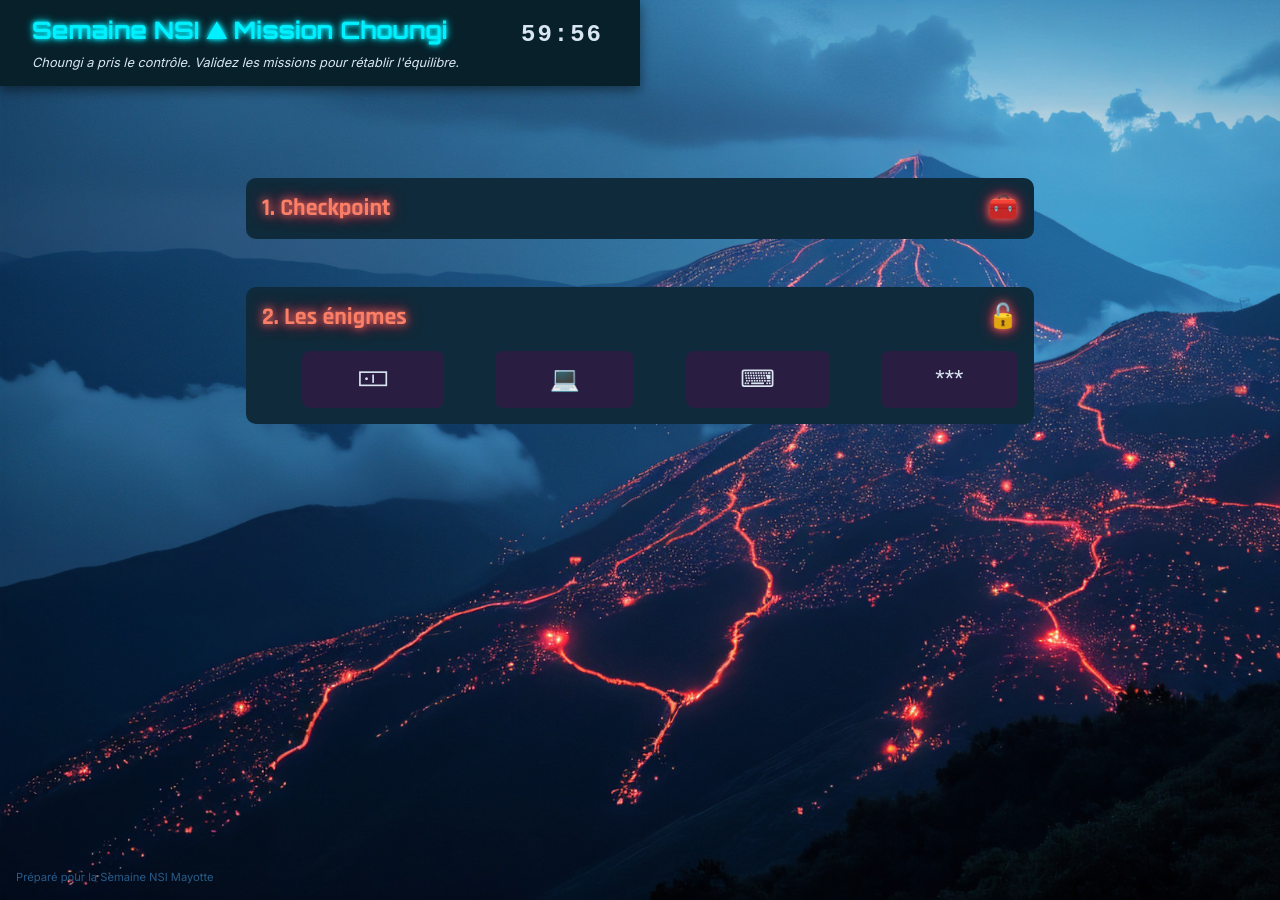
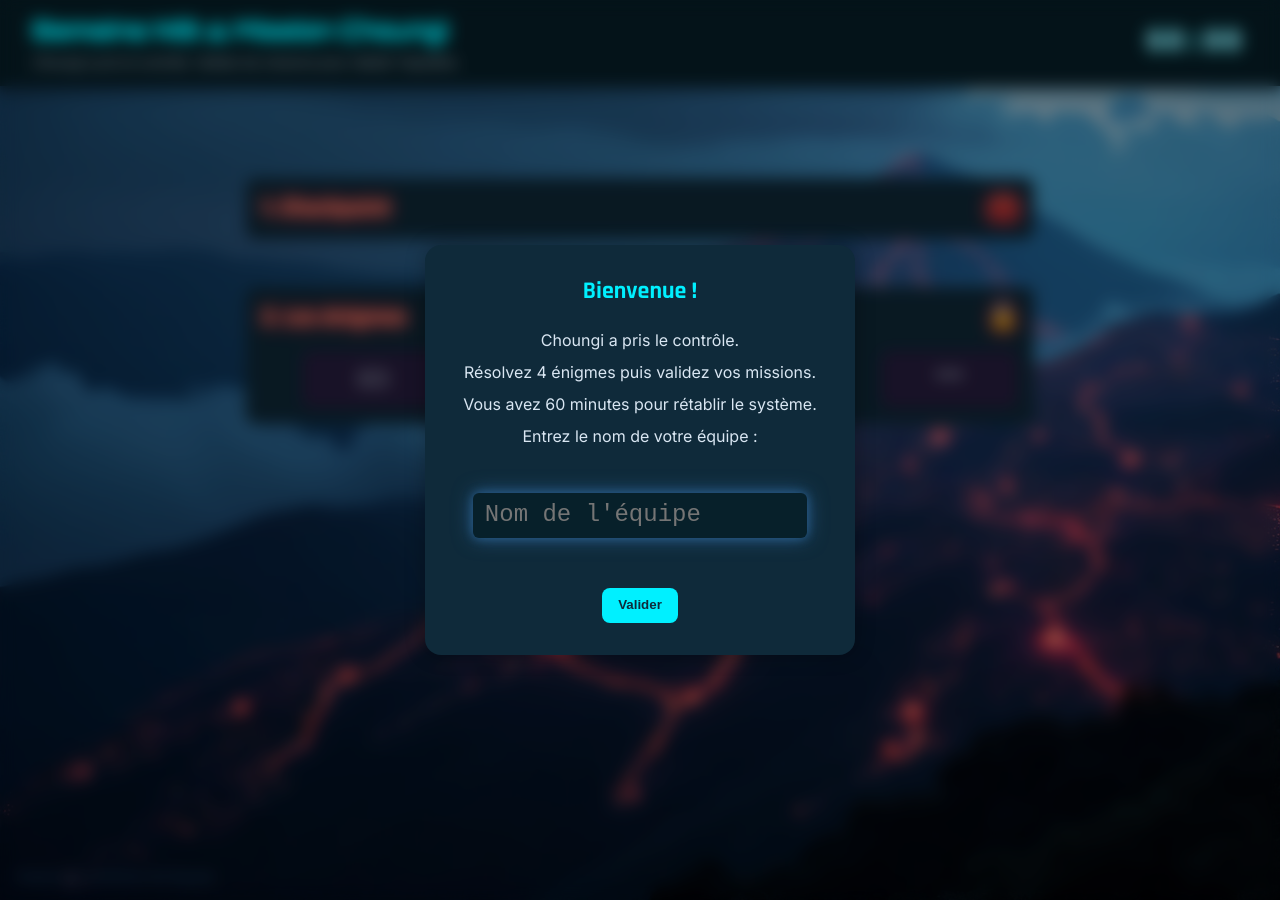
Before and after one commit to habored/chounsi, a Jekyll site: the page built from index.md, in a window 1280 px wide. Built offline with Jekyll 4.4.1, drawn with Linux system fonts in a browser that asks for light colours.

Commit message:
teamname et temps

```diff
--- a/_config.yml
+++ b/_config.yml
@@ -27,6 +27,7 @@ css_files:
   - '/assets/css/content.css'
   - '/assets/css/header.css'
   - '/assets/css/footer.css'
+  - '/assets/css/teamname.css'
 
 # plugins:
 #  - jekyll-feed
--- a/_includes/header.html
+++ b/_includes/header.html
@@ -1,13 +1,13 @@
 <header>
-  <div id="bandeau">
-    <div>
-      <a id="a-title" href="{{ site.baseurl }}/">
-        <h1 class='glitch'>Semaine NSI ⛰  Mission Choungi</h1>
-      </a>
+  <div>
+    <a id="a-title" href="{{ site.baseurl }}/">
+      <h1 class='glitch'>Semaine NSI ⛰  Mission Choungi</h1>
+    </a>
+    <div id="soustitre">
+      Choungi a pris le contrôle. Validez les missions pour rétablir l'équilibre.
     </div>
-    <div id="timer">60:00</div>
   </div>
-  <div id="soustitre">
-    Choungi a pris le contrôle. Validez les missions pour rétablir l'équilibre.
-  </div>
+  <div id="team"></div>
+  <div id="timer">60:00</div>
+  <script src="{{ site.baseurl }}/assets/js/cookies.js"></script>
 </header>
--- /dev/null
+++ b/_includes/teamname.html
@@ -0,0 +1,14 @@
+<div class="popup" id="teamname" style="display: none;">
+  <div class="popup-background"></div>
+
+  <div class="popup-content">
+    <h2>Bienvenue !</h2>
+    <p>Choungi a pris le contrôle.</p>
+    <p>Résolvez 4 énigmes puis validez vos missions.</p>
+    <p>Vous avez 60 minutes pour rétablir le système.</p>
+    <p>Entrez le nom de votre équipe :</p>
+    <input type="text" placeholder="Nom de l'équipe" />
+    <p class="feedback muted"></p>
+    <button id="validate">Valider</button>
+  </div>
+</div>
--- a/assets/css/content.css
+++ b/assets/css/content.css
@@ -80,7 +80,11 @@ enigmes
   }
 }
 
-.enigme input {
+/*
+Forms
+*/
+
+input[type="text"] {
   display: block;
   margin: 40px auto 20px auto;
   padding: 8px 12px;
@@ -93,13 +97,13 @@ enigmes
   outline: none;
   transition: 0.3s;
   box-shadow: 0 0 10px var(--muted), 0 0 20px var(--muted);
+  width: calc(100% - 2rem);
 }
 
-.enigme input:focus {
+input[type="text"]:focus {
   border-color: var(--muted);
   box-shadow: var(--glow-neon);
 }
-
 
 .back-btn {
   background: none;
@@ -123,6 +127,12 @@ enigmes
 }
 .success { background: #2ecc71; color: white; }
 
+
+@media(max-width: 680px) {
+  .feedback {
+    min-width: calc(100% - 4rem);
+  }
+}
 /*
 Terminé
 */
--- a/assets/css/header.css
+++ b/assets/css/header.css
@@ -3,34 +3,55 @@ header {
   padding: 1rem 2rem;
   align-items: center;
   box-shadow: 0 4px 12px rgba(0,0,0,0.5);
-  min-width: fit-content;
-  width: 50vw;
-
-}
-
-header #bandeau {
+  width: 100vw;
   display: flex;
   justify-content: space-between;
 }
 
-header #bandeau h1 {
+header h1 {
+  font-size: 1.5rem;
   font-family: var(--font-title);
-  font-size: 1.5rem;
   text-shadow: var(--glow-neon);
 }
 
-header #bandeau #timer {
+header #timer {
   margin: 0px 0px 0px 4rem;
   padding: 5px;
   font-weight: 700;
   font-family: monospace;
-  font-size: 1.5rem;
+  font-size: 1.8rem;
   letter-spacing: 2px;
   border-radius: 6px;
+  min-width: fit-content;
+  font-family: monospace;
+  text-shadow: var(--glow-neon);
 }
 
 header #soustitre {
   font-size: .8rem;
-  margin: auto;
+  margin-top: 10px;
   font-style: italic;
 }
+
+header #team {
+  min-width: fit-content;
+  font-size: 2rem;
+  font-family: monospace;
+  text-shadow: var(--glow-neon);
+}
+
+@media(max-width: 680px) {
+  header {
+    display: flex;
+    flex-direction: column;   /* align horizontal sur grand écran */
+    flex-wrap: wrap;       /* permet de passer à la ligne */
+    margin: auto;
+  }
+  header > *{
+    margin: 0!important;
+    padding: 4px!important;
+  }
+  header h1, header #soustitre  {
+    display: none;
+  }
+}
--- /dev/null
+++ b/assets/css/teamname.css
@@ -0,0 +1,56 @@
+.popup {
+  position: fixed;
+  top: 0;
+  left: 0;
+  width: 100%;
+  height: 100%;
+  display: flex;
+  justify-content: center;
+  align-items: center;
+  z-index: 1000;
+}
+
+.popup-background {
+  position: absolute;
+  width: 100%;
+  height: 100%;
+  background: rgba(0, 0, 0, 0.4);
+  backdrop-filter: blur(8px);
+}
+
+.popup-content {
+  background: var(--card);
+  color: var(--text);
+  position: relative;
+  border-radius: 1rem;
+  padding: 2rem;
+  box-shadow: 0 0 20px rgba(0,0,0,0.3);
+  text-align: center;
+  z-index: 1001;
+}
+
+.popup-content h2 {
+  font-family: var(--font-subtitle), sans-serif;
+  color: var(--accent-cyan);
+  text-shadow: var(--accent-cyan);
+  margin-bottom: 1.2rem;
+}
+
+button#validate {
+  padding: 0.6rem 1rem;
+  border: none;
+  border-radius: 0.5rem;
+  background: var(--accent-cyan);
+  color: var(--card);
+  cursor: pointer;
+  font-weight: bold;
+}
+
+button#validate:hover {
+  background: var(--accent-green);
+}
+
+.popup .feedback {
+  width: 100%;
+  margin: 10px auto;
+}
--- /dev/null
+++ b/assets/js/cookies.js
@@ -0,0 +1,59 @@
+function getCookie(name) {
+  const cookies = document.cookie.split("; ");
+  for (const cookie of cookies) {
+    const [key, value] = cookie.split("=");
+    if (key === name) return value;
+  }
+  return null;
+}
+
+/**
+ * options: { maxAge: number (s), path: string, expires: Date }
+ */
+function setCookie(name, value, options = {}) {
+  const defaults = { path: "/" };
+  const opts = Object.assign({}, defaults, options);
+
+  let cookie = `${name}=${value}`;
+
+  if (typeof opts.maxAge !== "undefined") cookie += `; max-age=${opts.maxAge}`;
+  if (opts.path) cookie += `; path=${opts.path}`;
+  if (opts.expires instanceof Date) cookie += `; expires=${opts.expires.toUTCString()}`;
+
+  document.cookie = cookie;
+}
+
+function setCookieStart() {
+  let start = getCookie("start");
+  if (!start) {
+    start = Date.now();
+    setCookie("start", start, { path: "/", maxAge: 3600 });
+  }
+  return Number(start);
+}
+
+function deleteCookie(name, path = "/") {
+  setCookie(name, "", { path: path, maxAge: 0 });
+}
+
+function deleteCookies() {
+  const keys = ["enigmesDone", "start", "teamName"];
+    for (const key of keys) {
+      deleteCookie(key);
+  }
+}
+
+function getTimefromStart() {
+  const start = getCookie("start");
+  if (!start) return null;
+  return Date.now() - Number(start);
+}
+
+function getMMSS4Display(elapsed) {
+  if (elapsed === null) return "00:00";
+  const minutes = Math.floor(elapsed / 60000);
+  const seconds = Math.floor((elapsed % 60000) / 1000);
+  return `${minutes.toString().padStart(2,'0')}:${seconds.toString().padStart(2,'0')}`;
+}
+
+function getTotalDuration() { return getMMSS4Display(getTimefromStart()) } ;
--- a/assets/js/fl4g.js
+++ b/assets/js/fl4g.js
@@ -1,4 +1,5 @@
 // requirements
+///cookies.js
 // sound.js
 
 
@@ -11,26 +12,6 @@ const _0xANSWERS = {
   "final": "QUxHT1JJVEhNRTIwMzVN"
 };
 
-/* ========== utilitaires cookie ========== */
-
-function __getCookie(name) {
-  const value = `; ${document.cookie}`;
-  const parts = value.split(`; ${name}=`);
-  if (parts.length === 2) return parts.pop().split(';').shift();
-  return null;
-}
-
-/**
- * options: { maxAge: number (s), path: string, expires: Date }
- */
-function __setCookie(name, value, options = {}) {
-  let cookie = `${name}=${value}`;
-  if (options.maxAge) cookie += `; max-age=${options.maxAge}`;
-  if (options.path) cookie += `; path=${options.path}`;
-  if (options.expires) cookie += `; expires=${options.expires.toUTCString()}`;
-  document.cookie = cookie;
-}
-
 /* ========== gestion des énigmes dans le cookie ========== */
 
 /**
@@ -39,7 +20,7 @@ function __setCookie(name, value, options = {}) {
  * eg, ["binaire", "python"]
  **/
 function _getEnigmesCookie() {
-  const rawCookie = __getCookie("enigmesDone");
+  const rawCookie = getCookie("enigmesDone");
   if (!rawCookie) return [];
   const enigmesArr = rawCookie.split(",").map(s => s.trim()).filter(Boolean);
   return enigmesArr;
@@ -67,7 +48,7 @@ function __addEnigmeToCookie(nameToAdd, options = {}) {
     // ajout
     enigmesDoneArray.push(nameToAdd);
     // mise à jour
-    __setCookie("enigmesDone", enigmesDoneArray.join(","), opt);
+    setCookie("enigmesDone", enigmesDoneArray.join(","), opt);
   }
   return enigmesDoneArray;
 }
@@ -82,7 +63,7 @@ function _setEnigmeDone(sectionId) {
 
   const feedback = section.querySelector(".feedback");
   // feeedback
-  feedback.textContent = "Bonne réponse ! Redirection en cours...";
+  feedback.textContent = "Bonne réponse !";
   feedback.className = "feedback success";
 
   const input = section.querySelector("input");
@@ -90,21 +71,18 @@ function _setEnigmeDone(sectionId) {
   input.disabled = true;
   // retirer l'écouteur de l'input
   if (input._handleEnter) {
-    input.removeEventListener("keypress", input._handleEnter);
+    input.removeEventListener("keydown", input._handleEnter);
   }
+  const button = document.querySelector(`.enigme-btn[data-target="${sectionId}"]`);
+  if (button) button.classList.add("done");
   //defer
   setTimeout(() => {
-      // Retour automatique à la liste des énigmes
-      const backBtn = section.querySelector(".back-btn");
-      if (backBtn) backBtn.click();
       // vide le feedback
       feedback.innerHTML = "";
       feedback.className = "feedback";
       // obligé de defer aussi sinon on voit plus le feedback =)
       // Ajoute la classe css done à la section et au bouton
       section.classList.add("done");
-      const button = document.querySelector(`.enigme-btn[data-target="${sectionId}"]`);
-      if (button) button.classList.add("done");
   }, 2500);
   // en cas de domReload
   // Récupère l'input et le feedback associés
@@ -164,6 +142,6 @@ document.addEventListener("DOMContentLoaded", () => {
       }
     };
     // Ajout de l'écouteur nommé
-    input.addEventListener("keypress", handleEnter);
+    input.addEventListener("keydown", handleEnter);
   });
 });
--- /dev/null
+++ b/assets/js/teamName.js
@@ -0,0 +1,54 @@
+// requirements
+///cookies.js
+///timer.js
+
+
+function nameDisplay(name) {
+    const teamname = document.getElementById("team");
+    teamname.textContent = name;
+}
+
+document.addEventListener("DOMContentLoaded", () => {
+
+    const existingTeam = getCookie("teamName");
+
+    if (existingTeam) {
+        nameDisplay(existingTeam);
+        startTimer();
+        return;
+    }
+
+    const popup = document.getElementById("teamname");
+    const input  = popup.querySelector("input");
+    const button = popup.querySelector("button");
+    const feedback = popup.querySelector(".feedback");
+
+    popup.style.display = "flex"; // afficher la popup
+
+    button.addEventListener("click", () => {
+        const name = input.value.trim();
+        if (!name)  {
+            feedback.textContent = "Entrez un nom valide";
+            feedback.className = "feedback error";
+            playSound("error");
+        }
+        else if (name.length > 12) {
+            feedback.textContent = "Trouvez un nom de moins de 12 caractères.";
+            feedback.className = "feedback error";
+            playSound("error");
+        }
+        else {
+            setCookie("teamName", encodeURIComponent(String(name)));
+            nameDisplay(name);
+            feedback.className = "feedback";
+            popup.style.display = "none";
+            playSound("success");
+            startTimer();
+        }
+    });
+
+    // Ajouter la touche Entrée pour valider
+    input.addEventListener("keypress", (e) => {
+        if (e.key === "Enter") button.click();
+    });
+});
--- a/assets/js/timer.js
+++ b/assets/js/timer.js
@@ -1,23 +1,13 @@
 // requirements
 // sound.js
-//
-function getCookie(name) {
-  const cookies = document.cookie.split("; ");
-  for (const cookie of cookies) {
-    const [key, value] = cookie.split("=");
-    if (key === name) return value;
-  }
-  return null;
-}
+///cookies.js
 
-function setCookieStart() {
-  let start = getCookie("start");
-  if (!start) {
-    start = Date.now();
-    document.cookie = `start=${start}; path=/; max-age=3600`; // 1h
-    alert(`Choungi a pris le contrôle.\n\nRésolvez 4 énigmes puis validez vos missions.\n\nVous avez 60 minutes pour rétablir le système.`);
-  }
-  return Number(start);
+let timerInterval;
+
+/* start or restart; depending cookie */
+function startTimer() {
+  updateTimer();
+  timerInterval = setInterval(updateTimer, 1000);
 }
 
 function updateTimer() {
@@ -25,12 +15,11 @@ function updateTimer() {
   const now = Date.now();
   const elapsed = now - start;
   const remaining = Math.max(0, 3600000 - elapsed);
-  const minutes = Math.floor(remaining / 60000);
-  const seconds = Math.floor((remaining % 60000)/1000);
+  const text = getMMSS4Display(remaining);
 
   const timer = document.getElementById("timer");
   if (timer) {
-    timer.textContent = `${minutes.toString().padStart(2,'0')}:${seconds.toString().padStart(2,'0')}`;
+    timer.textContent = text;
   }
 
   if (remaining <= 0) {
@@ -41,9 +30,5 @@ function updateTimer() {
 function timerDown() {
   clearInterval(timerInterval); // stoppe le setInterval === updateTimer ne sera plus rappelé
   document.getElementById("timer").textContent = "00:00";
-  document.cookie = "start=; path=/; max-age=0";
   alert("Temps écoulé !");
 }
-
-updateTimer();
-const timerInterval = setInterval(updateTimer, 1000);
--- a/index.md
+++ b/index.md
@@ -22,7 +22,7 @@ layout: default
 
 <section class="card enigme hidden" id="binaire">
   <h2>Énigme 1 — Diagnostic<span class="right">&#127032;</span></h2>
-  <p>As-tu déchiffré le message ?</p>
+  <p>Avez-vous déchiffré le message ?</p>
   <input type="text" />
     <p class="feedback muted"></p>
   <button class="back-btn">⬅ Retour</button>
@@ -30,7 +30,7 @@ layout: default
 
 <section class="card enigme hidden" id="python">
   <h2>Énigme 2 — Exploration<span class="right">💻</span></h2>
-  <p>Qu'affiche la programme ?</p>
+  <p>Qu'affiche le programme ?</p>
   <input type="text" />
     <p class="feedback muted"></p>
   <button class="back-btn">⬅ Retour</button>
@@ -52,7 +52,9 @@ layout: default
   <button class="back-btn">⬅ Retour</button>
 </section>
 
+{% include teamname.html %}
 <script src="{{ site.baseurl }}/assets/js/sounds.js"></script>
 <script src="{{ site.baseurl }}/assets/js/timer.js"></script>
+<script src="{{ site.baseurl }}/assets/js/teamName.js"></script>
 <script src="{{ site.baseurl }}/assets/js/enigmesDisplay.js"></script>
 <script src="{{ site.baseurl }}/assets/js/fl4g.js"></script>
```
Also changed, not shown: assets/js/finale.js (+8 -4 lines).
